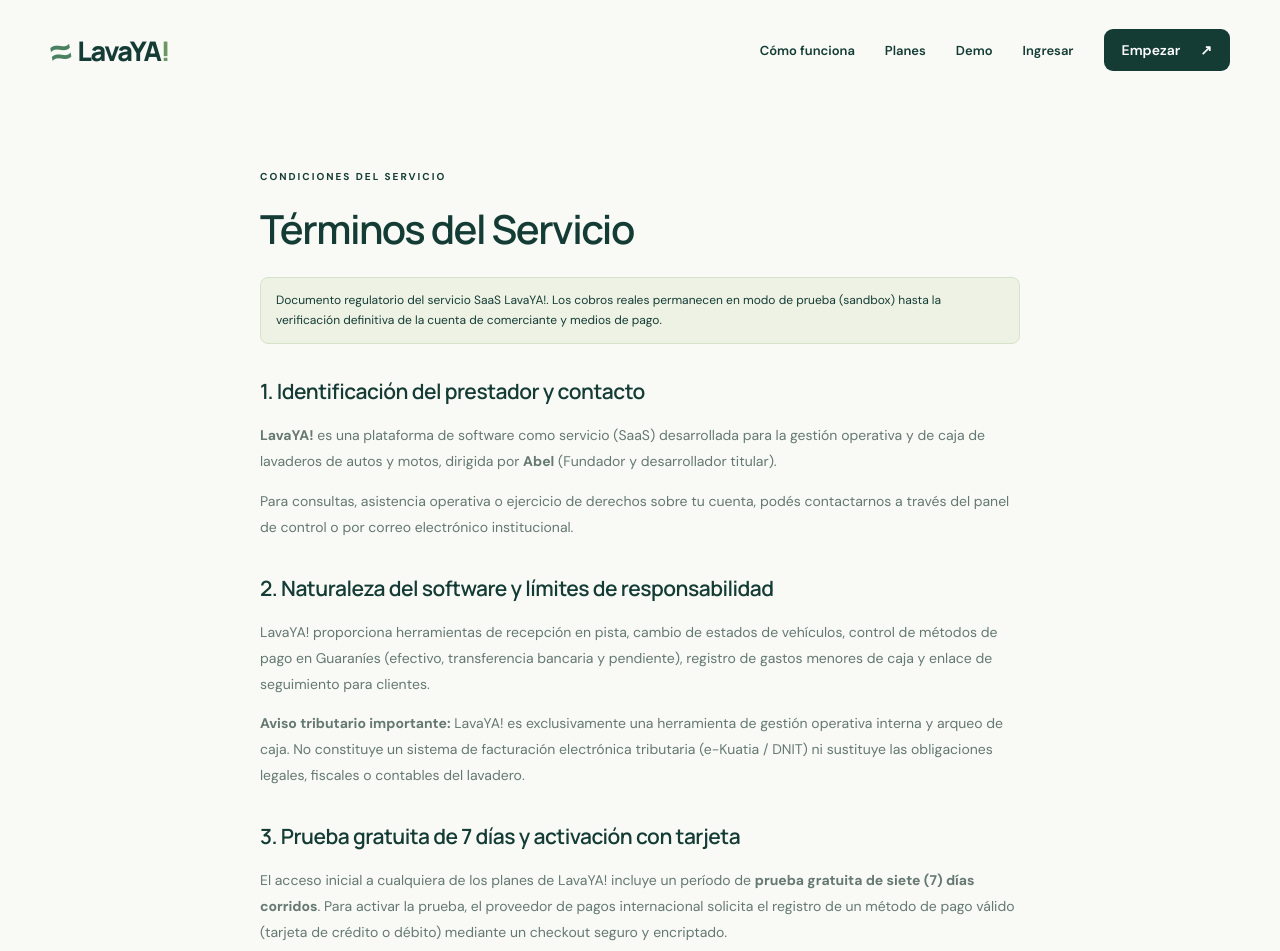
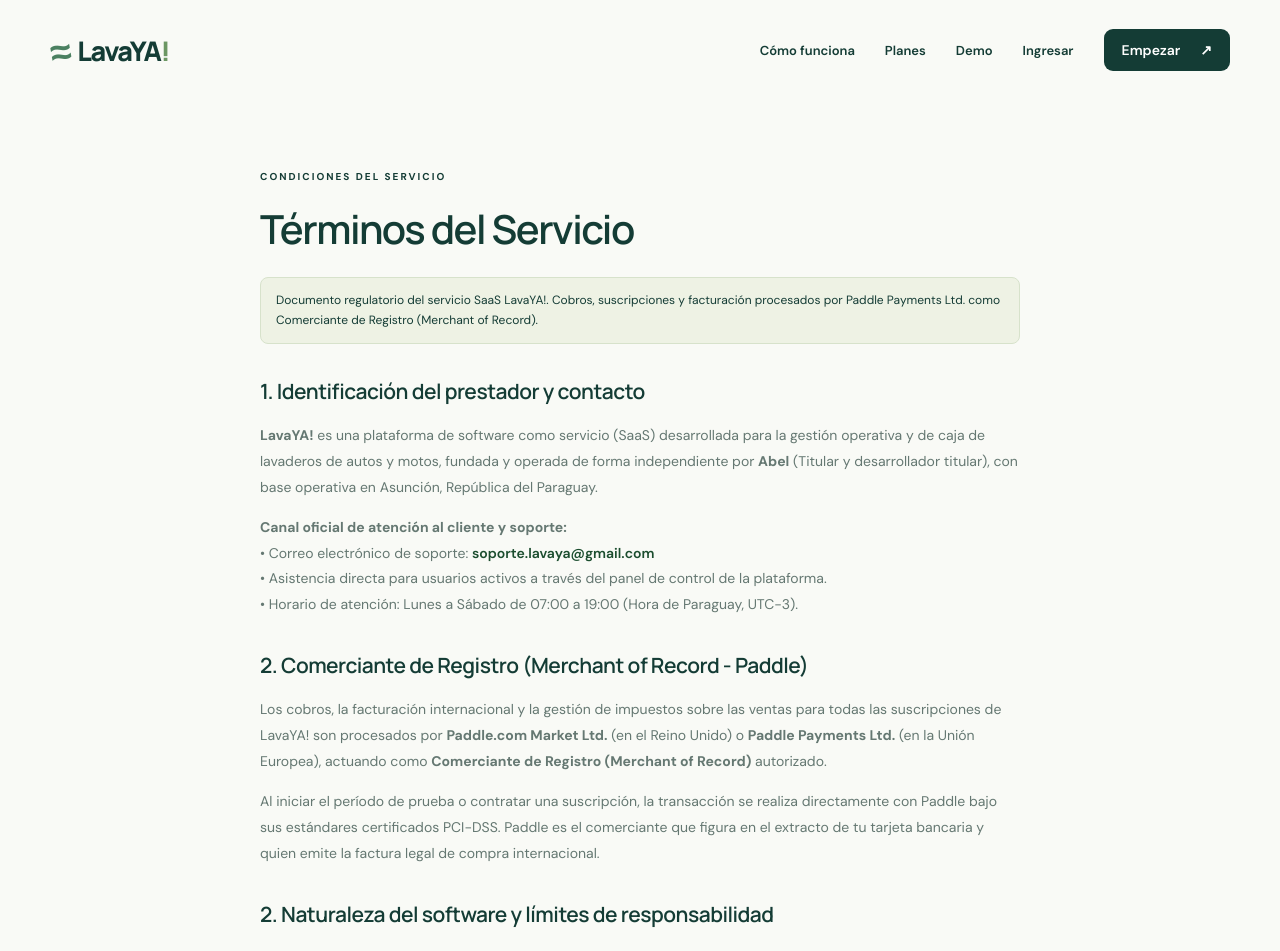
Before and after one commit to AbelinhoPy/lavaya-saas, a Next.js app: page /terminos in a window 1280 px wide. Shown: the top 951 px of the page. Built offline with nearby package versions, Linux system fonts and the light colour scheme; no server answers.

Commit message:
docs(legal): add support contact, country, and Paddle Merchant of Record identification

```diff
--- a/src/app/privacidad/page.tsx
+++ b/src/app/privacidad/page.tsx
@@ -49,7 +49,7 @@ export default function Page() {
 
         <h2>6. Derechos de acceso, rectificación, exportación y borrado</h2>
         <p>
-          El dueño del lavadero puede solicitar la rectificación de sus datos, la descarga/exportación de su historial operativo o el borrado definitivo de su cuenta y registros asociados comunicándose con el titular a través del soporte de la plataforma. Los respaldos caducan y se purgan automáticamente tras 30 días de la baja.
+          El titular del lavadero puede solicitar la rectificación de sus datos, la descarga/exportación de su historial operativo o el borrado definitivo de su cuenta y registros asociados comunicándose por correo electrónico a <a href="mailto:soporte.lavaya@gmail.com" style={{ color: '#1b4d2e', fontWeight: 600 }}>soporte.lavaya@gmail.com</a> o a través del panel de control. Los respaldos caducan y se purgan automáticamente tras 30 días de la baja.
         </p>
       </main>
       <Footer />
--- a/src/app/terminos/page.tsx
+++ b/src/app/terminos/page.tsx
@@ -13,15 +13,26 @@ export default function Page() {
         <div className="eyebrow">CONDICIONES DEL SERVICIO</div>
         <h1>Términos del Servicio</h1>
         <div className="notice">
-          Documento regulatorio del servicio SaaS LavaYA!. Los cobros reales permanecen en modo de prueba (sandbox) hasta la verificación definitiva de la cuenta de comerciante y medios de pago.
+          Documento regulatorio del servicio SaaS LavaYA!. Cobros, suscripciones y facturación procesados por Paddle Payments Ltd. como Comerciante de Registro (Merchant of Record).
         </div>
 
         <h2>1. Identificación del prestador y contacto</h2>
         <p>
-          <strong>LavaYA!</strong> es una plataforma de software como servicio (SaaS) desarrollada para la gestión operativa y de caja de lavaderos de autos y motos, dirigida por <strong>Abel</strong> (Fundador y desarrollador titular).
+          <strong>LavaYA!</strong> es una plataforma de software como servicio (SaaS) desarrollada para la gestión operativa y de caja de lavaderos de autos y motos, fundada y operada de forma independiente por <strong>Abel</strong> (Titular y desarrollador titular), con base operativa en Asunción, República del Paraguay.
         </p>
         <p>
-          Para consultas, asistencia operativa o ejercicio de derechos sobre tu cuenta, podés contactarnos a través del panel de control o por correo electrónico institucional.
+          <strong>Canal oficial de atención al cliente y soporte:</strong><br />
+          • Correo electrónico de soporte: <a href="mailto:soporte.lavaya@gmail.com" style={{ color: '#1b4d2e', fontWeight: 600 }}>soporte.lavaya@gmail.com</a><br />
+          • Asistencia directa para usuarios activos a través del panel de control de la plataforma.<br />
+          • Horario de atención: Lunes a Sábado de 07:00 a 19:00 (Hora de Paraguay, UTC-3).
+        </p>
+
+        <h2>2. Comerciante de Registro (Merchant of Record - Paddle)</h2>
+        <p>
+          Los cobros, la facturación internacional y la gestión de impuestos sobre las ventas para todas las suscripciones de LavaYA! son procesados por <strong>Paddle.com Market Ltd.</strong> (en el Reino Unido) o <strong>Paddle Payments Ltd.</strong> (en la Unión Europea), actuando como <strong>Comerciante de Registro (Merchant of Record)</strong> autorizado.
+        </p>
+        <p>
+          Al iniciar el período de prueba o contratar una suscripción, la transacción se realiza directamente con Paddle bajo sus estándares certificados PCI-DSS. Paddle es el comerciante que figura en el extracto de tu tarjeta bancaria y quien emite la factura legal de compra internacional.
         </p>
 
         <h2>2. Naturaleza del software y límites de responsabilidad</h2>
```
